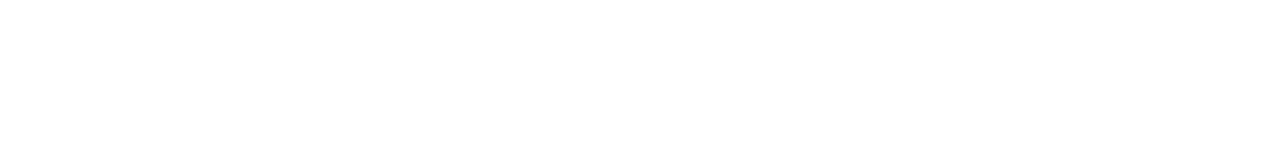
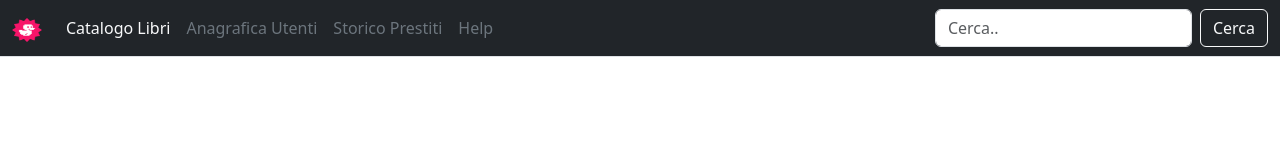
Before and after one commit to PolitoCarlotta/html-css-bootstrap-dashboard, a plain HTML site: page index.html in a window 1280 px wide. Drawn offline with nearby package versions, Linux system fonts and the light colour scheme.

Commit message:
Add navbar

```diff
--- a/index.html
+++ b/index.html
@@ -7,6 +7,40 @@
     <title>Bootstrap Dashboard</title>
 </head>
 <body>
+    <header>
+        <nav class="navbar bg-dark border-bottom border-body navbar-expand-lg ">
+            <div class="container-fluid">
+                <a class="navbar-brand" href="#">
+                    <img src="./img/duck.png" alt="Bootstrap" width="30" height="24">
+                  </a>
+              <button class="navbar-toggler border-secondary" type="button" data-bs-toggle="collapse" data-bs-target="#navbarSupportedContent" aria-controls="navbarSupportedContent" aria-expanded="false" aria-label="Toggle navigation">
+                <span class="navbar-toggler-icon">
+                    <img src="./img/bars-solid (1).svg" alt="">
+                </span>
+              </button>
+              <div class="collapse navbar-collapse" id="navbarSupportedContent">
+                <ul class="navbar-nav me-auto mb-2 mb-lg-0">
+                  <li class="nav-item">
+                    <a class="nav-link active text-light" aria-current="page" href="#">Catalogo Libri</a>
+                  </li>
+                  <li class="nav-item " >
+                    <a class="nav-link active text-secondary" aria-current="page" href="#">Anagrafica Utenti</a>
+                  </li>
+                  <li class="nav-item ">
+                    <a class="nav-link active text-secondary" aria-current="page" href="#">Storico Prestiti</a>
+                  </li>
+                  <li class="nav-item ">
+                    <a class="nav-link active text-secondary" aria-current="page" href="#">Help</a>
+                  </li>
+                </ul>
+                <form class="d-flex" role="search">
+                  <input class="form-control me-2" type="search" placeholder="Cerca.." aria-label="Search"/>
+                  <button class="btn btn-outline-success text-light border-light" type="submit">Cerca</button>
+                </form>
+              </div>
+            </div>
+          </nav>
+    </header>
 
 
     <script src="https://cdn.jsdelivr.net/npm/bootstrap@5.3.6/dist/js/bootstrap.bundle.min.js" integrity="sha384-j1CDi7MgGQ12Z7Qab0qlWQ/Qqz24Gc6BM0thvEMVjHnfYGF0rmFCozFSxQBxwHKO" crossorigin="anonymous"></script>
```
Also changed, not shown: img/bars-solid (1).svg (added).
